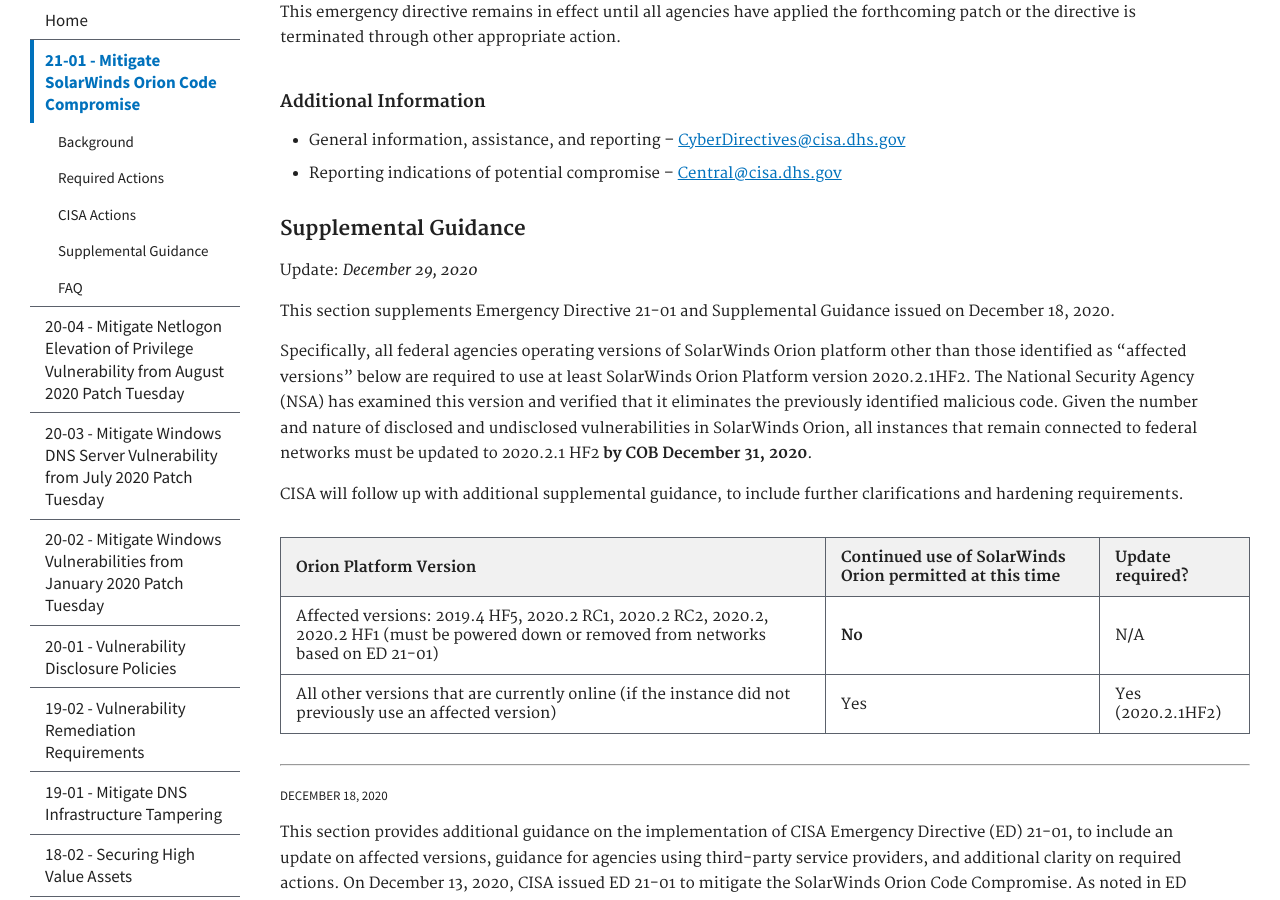
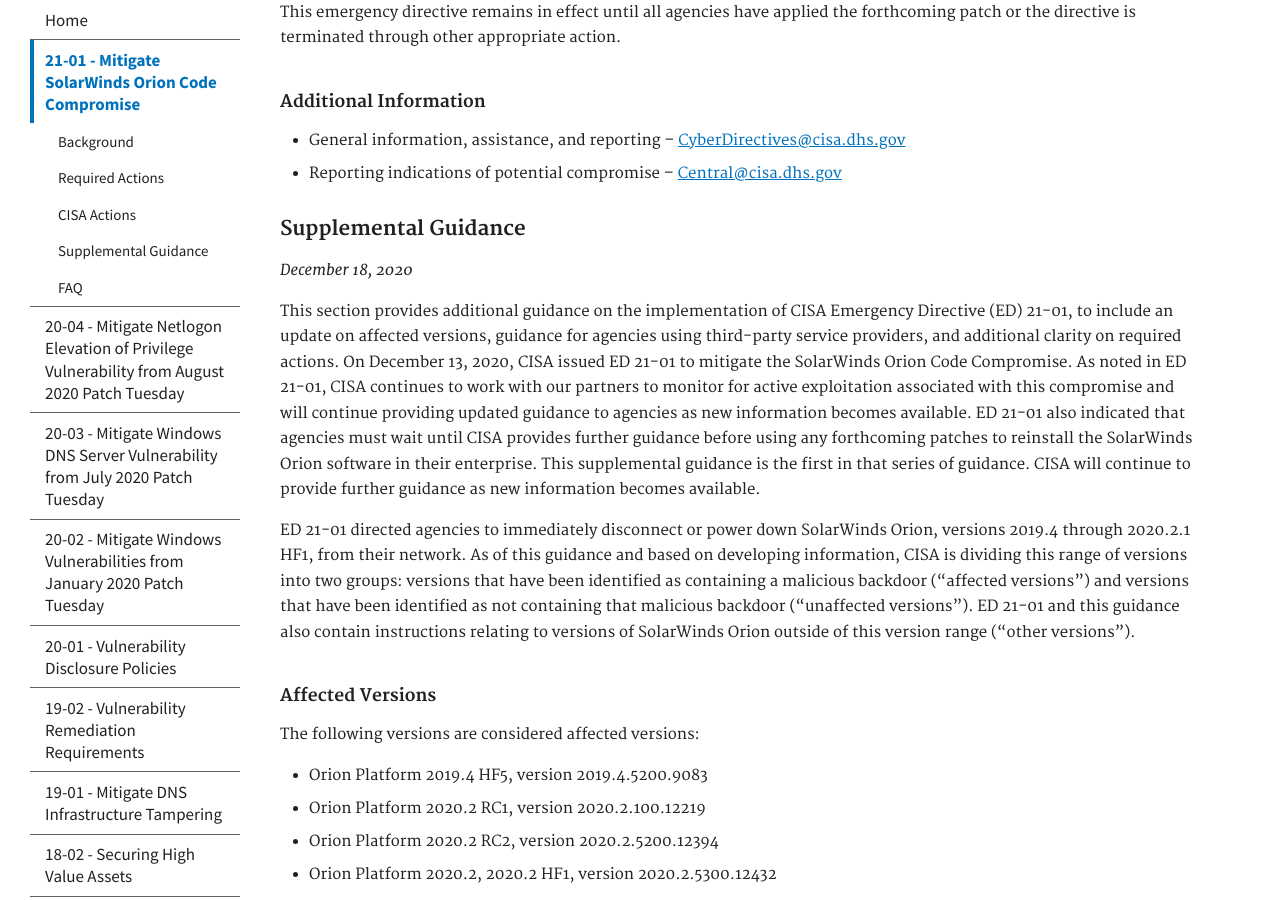
Before and after one commit to cisagov/cyber.dhs.gov, a Jekyll site: the page built from pages/ed-21-01.md, in a window 1280 px wide and 900 px high, scrolled down 3261 px. Built offline with Jekyll 4.4.1, drawn with Linux system fonts in a browser that asks for light colours.

Commit message:
Revert "Supplemental Guidance V2 for 21-01"

```diff
--- a/pages/ed-21-01.md
+++ b/pages/ed-21-01.md
@@ -113,22 +113,7 @@ This emergency directive remains in effect until all agencies have applied the f
 * Reporting indications of potential compromise -- <Central@cisa.dhs.gov>
 
 ### Supplemental Guidance
-Update: _December 29, 2020_
-
-This section supplements Emergency Directive 21-01 and Supplemental Guidance issued on December 18, 2020.
-
-Specifically, all federal agencies operating versions of SolarWinds Orion platform other than those identified as “affected versions” below are required to use at least SolarWinds Orion Platform version 2020.2.1HF2. The National Security Agency (NSA) has examined this version and verified that it eliminates the previously identified malicious code. Given the number and nature of disclosed and undisclosed vulnerabilities in SolarWinds Orion, all instances that remain connected to federal networks must be updated to 2020.2.1 HF2 **by COB December 31, 2020**.
-
-CISA will follow up with additional supplemental guidance, to include further clarifications and hardening requirements.
-
-  |   **Orion Platform Version**    | **Continued use of SolarWinds Orion permitted at this time** | **Update required?** |
-  | ----------- | -------- | ---------------- |
-  | Affected versions: 2019.4 HF5, 2020.2 RC1, 2020.2 RC2, 2020.2, 2020.2 HF1 (must be powered down or removed from networks based on ED 21-01) | **No** | N/A |
-  | All other versions that are currently online (if the instance did not previously use an affected version) | Yes | Yes (2020.2.1HF2)
-
-- - -
-
-###### December 18, 2020
+_December 18, 2020_
 
 This section provides additional guidance on the implementation of CISA Emergency Directive (ED) 21-01, to include an update on affected versions, guidance for agencies using third-party service providers, and additional clarity on required actions. On December 13, 2020, CISA issued ED 21-01 to mitigate the SolarWinds Orion Code Compromise. As noted in ED 21-01, CISA continues to work with our partners to monitor for active exploitation associated with this compromise and will continue providing updated guidance to agencies as new information becomes available. ED 21-01 also indicated that agencies must wait until CISA provides further guidance before using any forthcoming patches to reinstall the SolarWinds Orion software in their enterprise. This supplemental guidance is the first in that series of guidance. CISA will continue to provide further guidance as new information becomes available.
 
```
